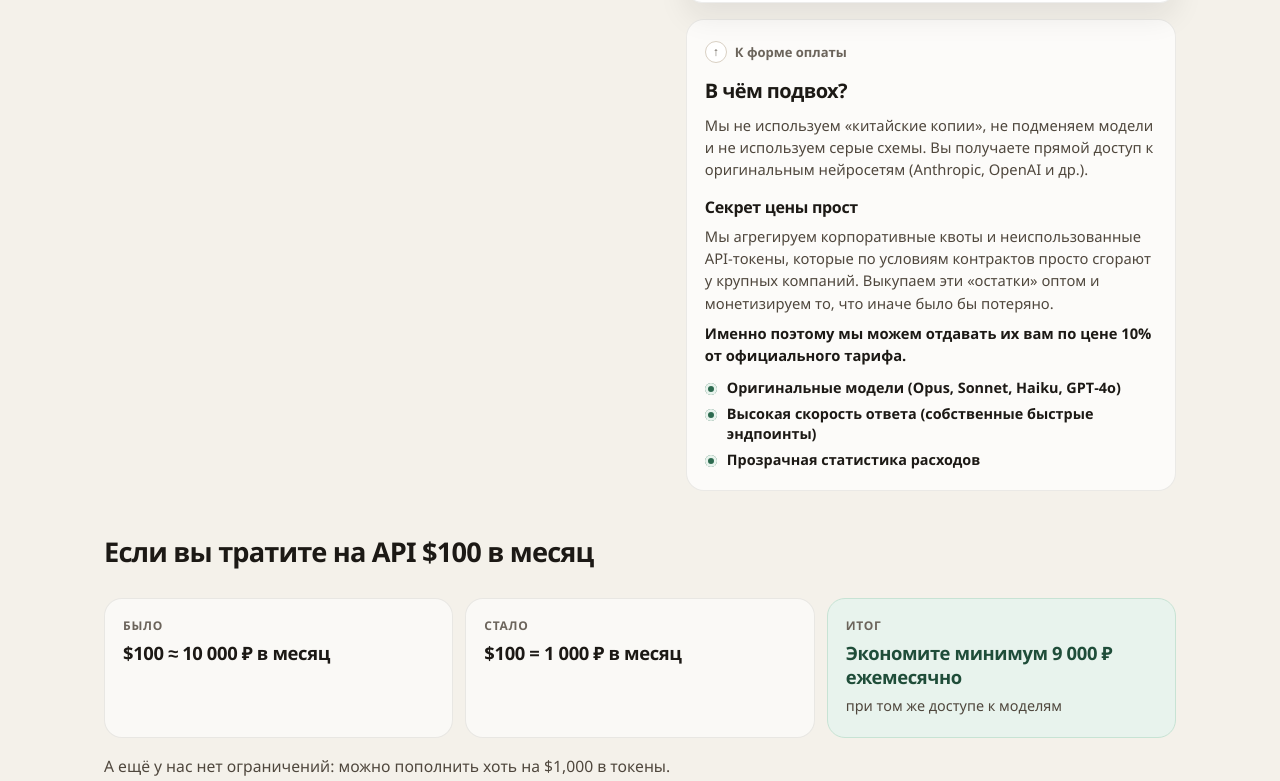
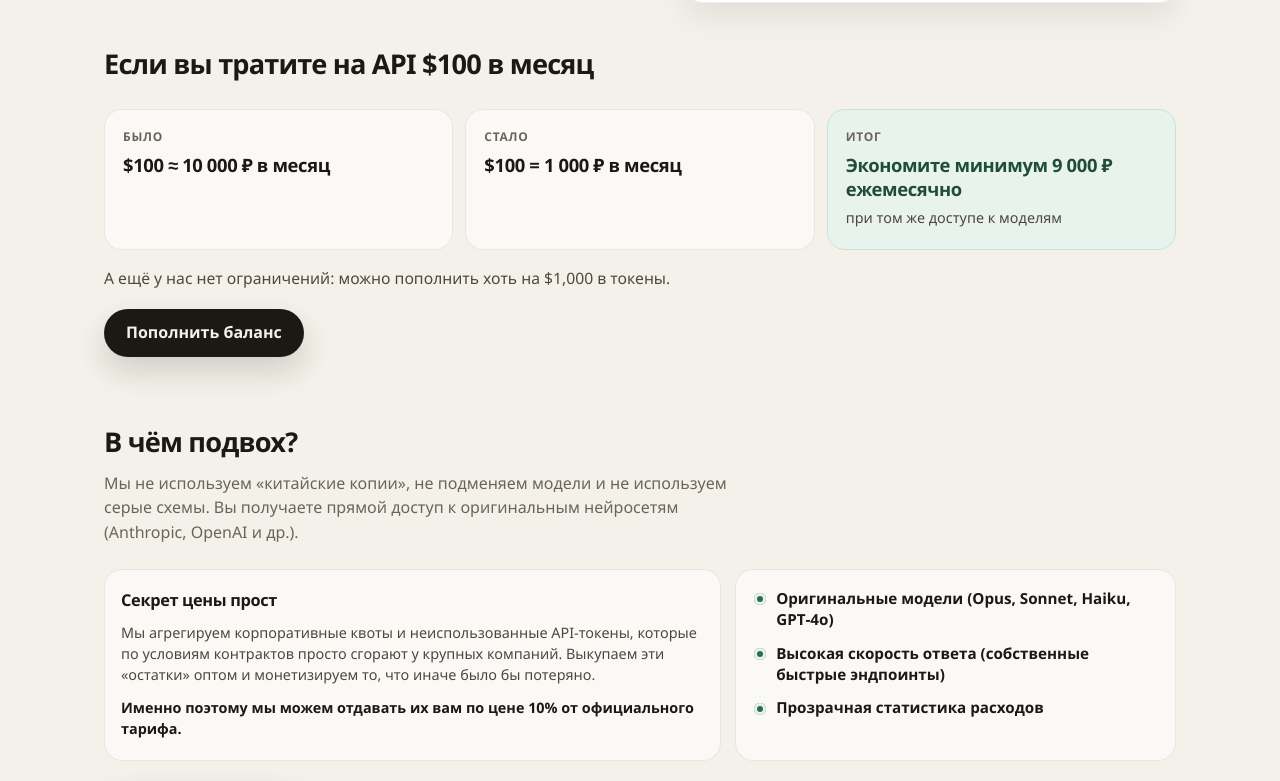
Before and after one commit to Dzibay/AImarket, a Vue app in the folder frontend/: page / in a window 1280 px wide. Shown: the part 816-1597 px from the top of the page. Built offline with nearby package versions, Linux system fonts and the light colour scheme; no server answers.

Commit message:
Update HomeView.vue

```diff
--- a/frontend/src/views/HomeView.vue
+++ b/frontend/src/views/HomeView.vue
@@ -27,36 +27,8 @@
           </aside>
         </div>
 
-        <div class="hero-aside">
-          <div id="topup" class="hero-form">
-            <TopupForm mode="checkout" :config="config" />
-          </div>
-
-          <aside class="catch">
-            <button type="button" class="catch-link" @click="scrollToTopup">
-              <span class="catch-arrow" aria-hidden="true">↑</span>
-              К форме оплаты
-            </button>
-            <h2>В чём подвох?</h2>
-            <p>
-              Мы не используем «китайские копии», не подменяем модели и не используем серые схемы.
-              Вы получаете прямой доступ к оригинальным нейросетям (Anthropic, OpenAI и др.).
-            </p>
-            <h3>Секрет цены прост</h3>
-            <p>
-              Мы агрегируем корпоративные квоты и неиспользованные API-токены, которые по условиям
-              контрактов просто сгорают у крупных компаний. Выкупаем эти «остатки» оптом и монетизируем
-              то, что иначе было бы потеряно.
-            </p>
-            <p class="catch-accent">
-              Именно поэтому мы можем отдавать их вам по цене 10% от официального тарифа.
-            </p>
-            <ul class="checks">
-              <li>Оригинальные модели (Opus, Sonnet, Haiku, GPT‑4o)</li>
-              <li>Высокая скорость ответа (собственные быстрые эндпоинты)</li>
-              <li>Прозрачная статистика расходов</li>
-            </ul>
-          </aside>
+        <div id="topup" class="hero-form">
+          <TopupForm mode="checkout" :config="config" />
         </div>
       </section>
 
@@ -88,6 +60,35 @@
           </template>
         </p>
         <button type="button" class="btn" @click="scrollToTopup">Пополнить баланс</button>
+      </section>
+
+      <section class="container block catch">
+        <div class="block-head">
+          <h2>В чём подвох?</h2>
+          <p class="muted">
+            Мы не используем «китайские копии», не подменяем модели и не используем серые схемы.
+            Вы получаете прямой доступ к оригинальным нейросетям (Anthropic, OpenAI и др.).
+          </p>
+        </div>
+        <div class="catch-body">
+          <article class="info">
+            <h3>Секрет цены прост</h3>
+            <p>
+              Мы агрегируем корпоративные квоты и неиспользованные API-токены, которые по условиям
+              контрактов просто сгорают у крупных компаний. Выкупаем эти «остатки» оптом и монетизируем
+              то, что иначе было бы потеряно.
+            </p>
+            <p class="catch-accent">
+              Именно поэтому мы можем отдавать их вам по цене 10% от официального тарифа.
+            </p>
+          </article>
+          <ul class="checks">
+            <li>Оригинальные модели (Opus, Sonnet, Haiku, GPT‑4o)</li>
+            <li>Высокая скорость ответа (собственные быстрые эндпоинты)</li>
+            <li>Прозрачная статистика расходов</li>
+          </ul>
+        </div>
+        <button type="button" class="btn block-cta" @click="scrollToTopup">Пополнить баланс</button>
       </section>
 
       <section class="container block">
@@ -385,81 +386,39 @@ h1 {
 .bot-copy span { color: var(--muted); font-size: 14px; }
 .bot-card .btn { flex: 0 0 auto; text-decoration: none; }
 
-.hero-aside {
-  display: flex;
-  flex-direction: column;
-  gap: 16px;
-}
 .hero-form {
   position: sticky;
   top: 16px;
   scroll-margin-top: 20px;
-  z-index: 2;
 }
 
-.catch {
-  padding: 18px 18px 20px;
-  border: 1px solid var(--border);
-  border-radius: 18px;
-  background: rgba(255, 255, 255, 0.7);
+.catch-body {
+  display: grid;
+  grid-template-columns: minmax(0, 1.4fr) minmax(0, 1fr);
+  gap: 14px;
+  align-items: stretch;
 }
-.catch-link {
-  display: inline-flex;
-  align-items: center;
-  gap: 8px;
-  margin: 0 0 12px;
-  padding: 0;
-  border: 0;
-  background: none;
-  color: var(--muted);
-  font: inherit;
-  font-size: 13px;
-  font-weight: 600;
-  cursor: pointer;
-}
-.catch-link:hover { color: var(--text); }
-.catch-arrow {
-  display: inline-grid;
-  place-items: center;
-  width: 22px;
-  height: 22px;
-  border-radius: 50%;
-  border: 1px solid var(--border-strong);
-  background: #fff;
-  font-size: 12px;
-  line-height: 1;
-}
-.catch h2 {
-  margin: 0 0 8px;
-  font-size: 1.25rem;
-  letter-spacing: -0.03em;
-}
-.catch h3 {
-  margin: 14px 0 6px;
-  font-size: 1rem;
-  letter-spacing: -0.02em;
-}
-.catch p {
-  margin: 0 0 8px;
-  color: var(--muted-2);
-  font-size: 0.92rem;
-  line-height: 1.5;
-}
+.catch-body .info h3 { margin: 0 0 10px; }
 .catch-accent {
+  margin: 12px 0 0 !important;
   color: var(--text) !important;
   font-weight: 600;
 }
 .checks {
   list-style: none;
-  margin: 12px 0 0;
-  padding: 0;
+  margin: 0;
+  padding: 18px 18px 20px;
+  border: 1px solid var(--border);
+  border-radius: 18px;
+  background: rgba(255, 255, 255, 0.55);
   display: grid;
-  gap: 6px;
+  gap: 12px;
+  align-content: start;
 }
 .checks li {
   position: relative;
   padding-left: 22px;
-  font-size: 0.9rem;
+  font-size: 0.95rem;
   font-weight: 600;
   line-height: 1.4;
 }
@@ -648,11 +607,12 @@ h1 {
 }
 @media (max-width: 900px) {
   .hero { grid-template-columns: 1fr; padding-top: 16px; gap: 28px; }
-  .hero-aside { position: static; order: -1; }
+  .hero-form { position: static; order: -1; }
   h1 { max-width: none; }
   .how { grid-template-columns: 1fr; }
   .hero-visual { order: -1; }
   .save-grid { grid-template-columns: 1fr; }
+  .catch-body { grid-template-columns: 1fr; }
 }
 @media (max-width: 560px) {
   .cards5 { grid-template-columns: 1fr; }
```
